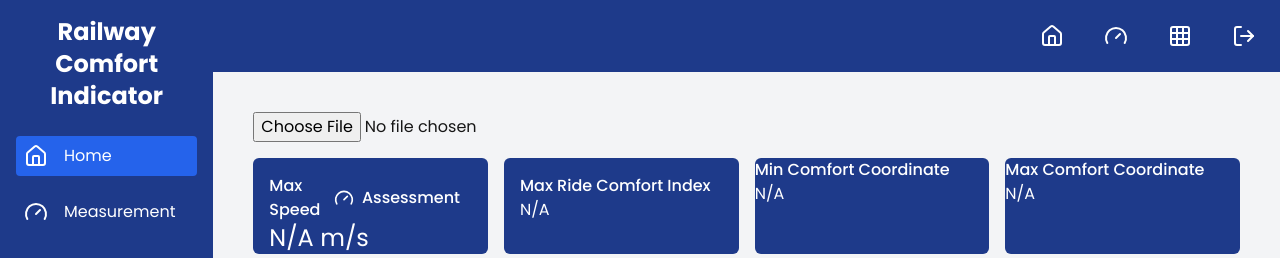
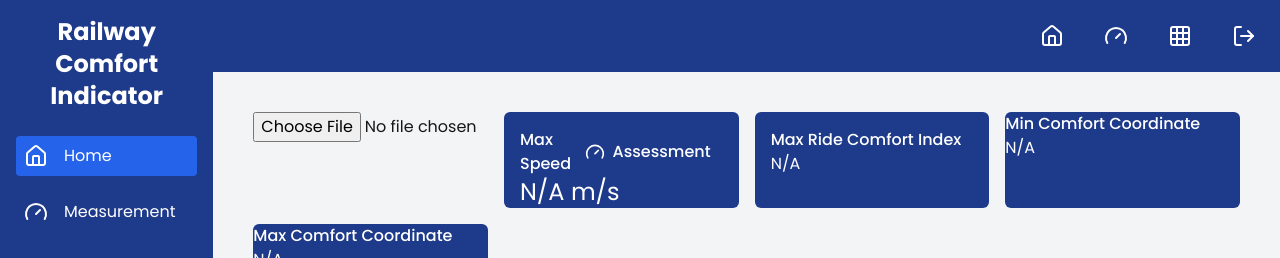
Before and after one commit to RailwayAppAnomalyDetection/fullstack, a Next.js app: page /home in a window 1280 px wide. Shown: the top 258 px of the page. Built offline with nearby package versions, Linux system fonts and the light colour scheme.

Commit message:
fix: added more dependencies for backend

```diff
--- a/app/(root)/home/page.tsx
+++ b/app/(root)/home/page.tsx
@@ -11,26 +11,80 @@ interface DataRow {
   coordinate: string;
 }
 
+interface PapaParseError {
+  message: string;
+  type: string;
+  code: string;
+  row?: number;
+}
+
 const Home = () => {
   const [maxSpeed, setMaxSpeed] = useState<number | null>(null);
   const [maxComfortIndex, setMaxComfortIndex] = useState<number | null>(null);
   const [minComfortCoord, setMinComfortCoord] = useState<string | null>(null);
   const [maxComfortCoord, setMaxComfortCoord] = useState<string | null>(null);
+  const [isProcessing, setIsProcessing] = useState(false);
+  const [error, setError] = useState<string | null>(null);
 
-  const handleFileUpload = (event : ChangeEvent<HTMLInputElement>) => {
-    const file = event.target.files?.[0]; // Use optional chaining to safely access files
-    if (file) {
-      Papa.parse(file, {
+  const handleFileUpload = async (event: ChangeEvent<HTMLInputElement>) => {
+    const file = event.target.files?.[0];
+    if (!file) return;
+
+    setIsProcessing(true);
+    setError(null);
+
+    try {
+      // Add file type validation
+      if (!file.name.endsWith('.csv')) {
+        throw new Error('Please upload a CSV file');
+      }
+
+      const formData = new FormData();
+      formData.append('file', file);
+
+      const response = await fetch('http://localhost:5000/calculate-rci', {
+        method: 'POST',
+        body: formData,
+      });
+
+      // Add detailed error logging
+      if (!response.ok) {
+        const errorText = await response.text();
+        console.error('Server Error Details:', {
+          status: response.status,
+          statusText: response.statusText,
+          errorText: errorText
+        });
+        throw new Error(`Server error: ${response.status} ${response.statusText}`);
+      }
+
+      const processedBlob = await response.blob();
+      const text = await processedBlob.text();
+
+      Papa.parse<DataRow>(text, {
         header: true,
         dynamicTyping: true,
-        complete: (results) => {
-          const data = results.data as DataRow[];
-          calculateStatistics(data);
+        skipEmptyLines: true,
+        complete: (results: Papa.ParseResult<DataRow>) => {
+          if (results.data && results.data.length > 0) {
+            calculateStatistics(results.data);
+          } else {
+            setError('No valid data found in the file');
+          }
         },
-      });
+        error: (error: PapaParseError) => {
+          console.error('Parse Error:', error);
+          setError(`Failed to parse CSV: ${error.message}`);
+        }
+      } as Papa.ParseConfig<DataRow>);
+
+    } catch (err) {
+      console.error('Upload Error:', err);
+      setError(err instanceof Error ? err.message : 'An error occurred');
+    } finally {
+      setIsProcessing(false);
     }
   };
-
   const calculateStatistics = (data: DataRow[]) => {
     if (data.length === 0) return;
 
@@ -73,10 +127,19 @@ const Home = () => {
   return (
 
     <div className="space-y-4">
-      <input type="file" accept=".csv" onChange={handleFileUpload}/>
       {/* Top Boxes */}
       <div className="grid grid-cols-4 gap-4">
         {/* 1つのボックスは4列幅中の3列分を占有 */}
+        <div>
+        <input
+          type="file"
+          accept=".csv"
+          onChange={handleFileUpload}
+          disabled={isProcessing}/>
+          {isProcessing && <span>Processing...</span>}
+          {error && <span className="text-red-500">{error}</span>}
+        </div>
+
         <div className="bg-blue-900 h-24 rounded-md col-span-1 p-4">
           <div className="flex items-center text-white font-medium"> Max Speed
 
```
Also changed, not shown: 2 other files (tests, documents, lock files or other folders).
